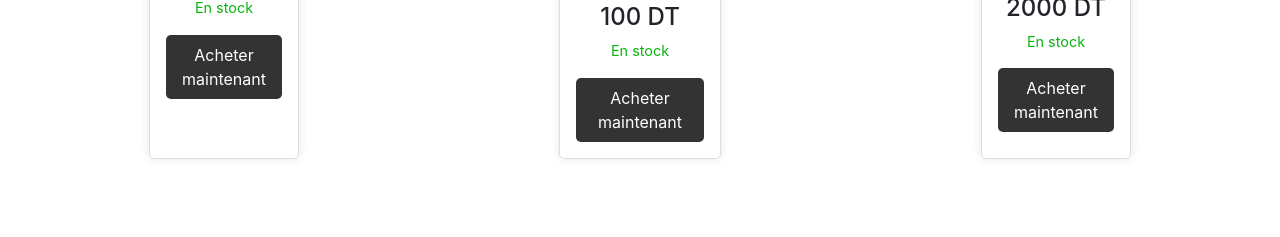
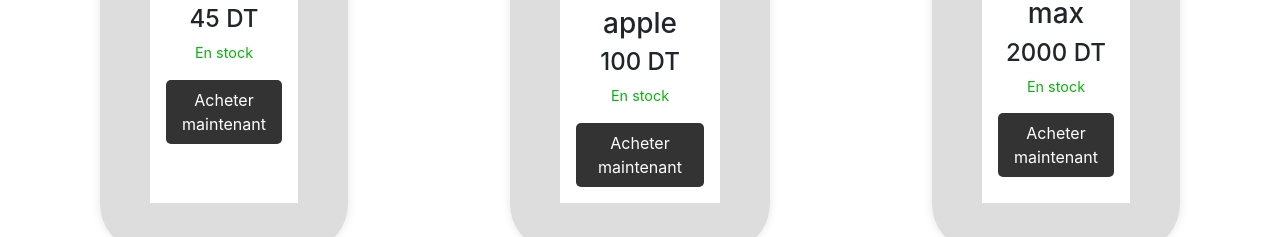
Before and after one commit to samehkaroui/Store-Landing-Page-Design, a plain HTML site: page index.html in a window 1280 px wide. Shown: the part 453-690 px from the top of the page. Drawn offline with nearby package versions, Linux system fonts and the light colour scheme.

Commit message:
3 commit

```diff
--- a/styles.css
+++ b/styles.css
@@ -50,10 +50,10 @@ header nav ul li a {
     display: inline-table;
     flex-direction: row;
     width: 22%;
-    margin: 11%;
+    margin: 10%;
     padding: 1rem;
-    border: 1px solid #ddd;
-    border-radius: 5px;
+    border: 50px solid #ddd;
+    border-radius: 50px;
     box-shadow: 0 0 10px rgba(0, 0, 0, 0.1);
 }
 .produit img {
```
